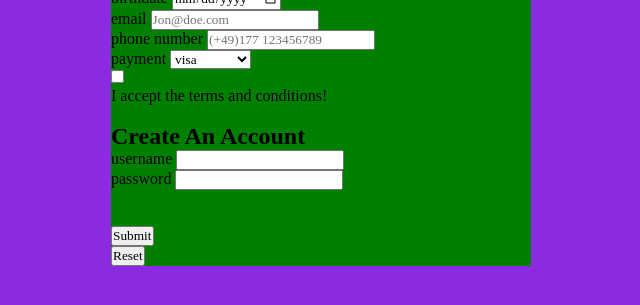
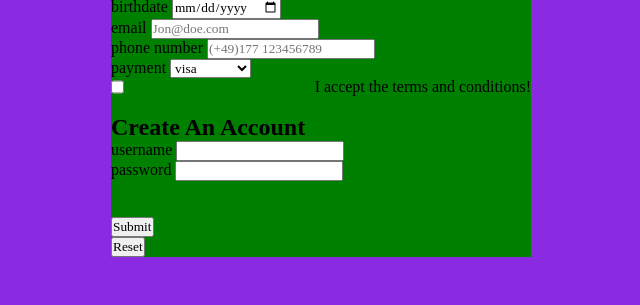
Before and after one commit to Laifstar/form-exercice, a plain HTML site: page index.html in a window 1280 px wide. Shown: the part 321-626 px from the top of the page, without its empty margins (319-959 px from the left). Drawn offline with nearby package versions, Linux system fonts and the light colour scheme; a web font is replaced by a local one.

Commit message:
position edit

```diff
--- a/style.css
+++ b/style.css
@@ -19,3 +19,8 @@ body {
     width: 420px;
     background: green;
 }
+
+.termsAndCondition {
+    display: flex;
+    justify-content: space-between;
+}
```
